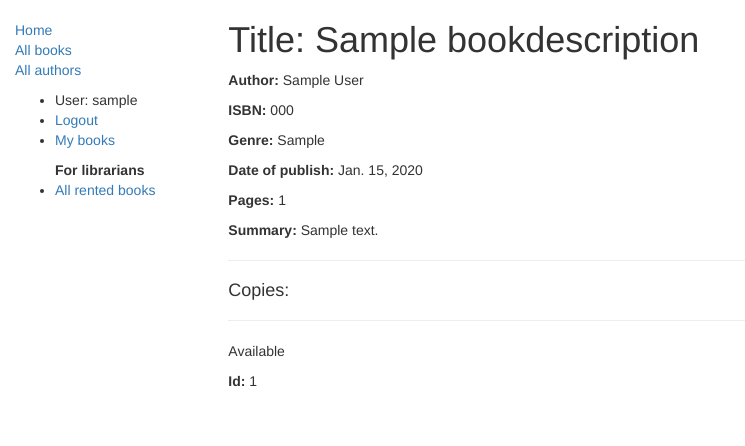
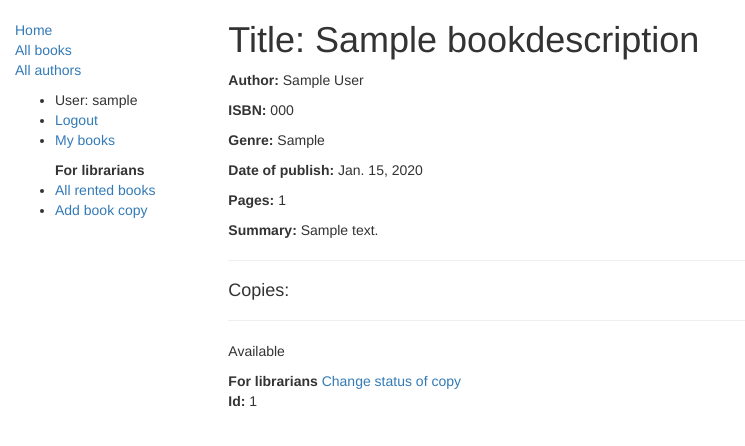
Before and after one commit to Andrey5597/Library, a Django app: page /library/book/1 in a window 1280 px wide. Shown: the top 446 px of the page, without its empty margins (0-745 px from the left). Run offline with Django 3.2, Linux system fonts and the light colour scheme; a user stored in the database is signed in; tables that the repository leaves empty hold one stand-in row (values such as "Sample post"); some libraries are stand-ins or nearby versions.

Commit message:
Added forms for librarians to update the copy status and create new ones.

```diff
--- a/library/models.py
+++ b/library/models.py
@@ -75,3 +75,6 @@ class BookInstance(models.Model):
 
     def __str__(self):
         return self.book.book_title
+
+    def get_absolute_url(self):
+        return reverse('copy_update', args=[str(self.pk)])
--- a/library/templates/base_generic.html
+++ b/library/templates/base_generic.html
@@ -31,24 +31,16 @@
    {% else %}
      <li><a href="{% url 'login'%}?next={{request.path}}">Login</a></li>
    {% endif %}
-
   </ul>
 
   <ul>
     {% if perms.library.can_see_all_rented_books %}
       <b> For librarians </b>
       <li><a href="{% url 'rented-books' %}">All rented books</a></li>
+      <li><a href="{% url 'copy_create' %}">Add book copy</a></li>
     {% endif %}
   </ul>
-
-{% endblock %}
+     {% endblock %}
   </div>
   <div class="col-sm-10 ">
   {% block content %}{% endblock %}
-
-  </div>
-</div>
-
-</div>
-</body>
-</html>
--- a/library/templates/library/book_info.html
+++ b/library/templates/library/book_info.html
@@ -15,6 +15,11 @@
     {% for copy in BookDescription.bookinstance_set.all %}
         <hr>
         <p>{{ copy.get_status_display }}</p>
+        {% if perms.library.can_see_all_rented_books %}
+      <b> For librarians </b>
+      <a href="{{ copy.get_absolute_url  }}"> Change status of copy </a>
+    {% endif %}
+
       {% if copy.status != 'a' %}
         <p><strong>Due to be returned:</strong> {{copy.due_back}}</p>
       {% endif %}
--- a/library/urls.py
+++ b/library/urls.py
@@ -8,4 +8,7 @@ urlpatterns = [
     path('authors/', views.AuthorListView.as_view(), name='authors'),
     path('mybooks/', views.BooksRentedByUserListView.as_view(), name='my-rented'),
     path('rentedbooks/', views.BooksRentedByUsersListView.as_view(), name='rented-books'),
+    path('copy/create/', views.BookInstanceCreate.as_view(), name='copy_create'),
+    path('copy/<int:pk>/update/', views.BookInstanceUpdate.as_view(), name='copy_update'),
+
 ]
--- a/library/views.py
+++ b/library/views.py
@@ -3,7 +3,8 @@ from library.models import Book, BookInstance, BookDescription, BookSummary, Boo
 from django.views import generic
 from django.contrib.auth.mixins import LoginRequiredMixin
 from django.contrib.auth.mixins import PermissionRequiredMixin
-
+from django.views.generic.edit import CreateView, UpdateView
+from django.urls import reverse_lazy
 
 def home(request):
     num_visits = request.session.get('num_visits', 0)
@@ -68,9 +69,8 @@ class BooksRentedByUserListView(LoginRequiredMixin, generic.ListView):
     context_object_name = 'rent_list'
 
     def get_queryset(self):
-        '''select * from library_BookInstance inner join auth_user on library_BookInstance.rent_id=auth_user.id
-        where library_BookInstance.status='o' order by due_back
-        '''
+        ''' select * from library_BookInstance inner join auth_user on library_BookInstance.rent_id=auth_user.id
+        where library_BookInstance.status='o' order by due_back '''
         return BookInstance.objects.filter(rent=self.request.user.id).filter(status__exact='o').order_by('due_back')
 
 
@@ -83,3 +83,15 @@ class BooksRentedByUsersListView(PermissionRequiredMixin, generic.ListView):
     def get_queryset(self):
         """select * from library_BookInstance where status='o' order by due_back;"""
         return BookInstance.objects.filter(status__exact='o').order_by('due_back')
+
+
+class BookInstanceCreate(CreateView):
+    model = BookInstance
+    fields = '__all__'
+    success_url = reverse_lazy('books')
+
+
+class BookInstanceUpdate(UpdateView):
+    model = BookInstance
+    fields = ['book', 'due_back', 'status', 'rent']
+    success_url = reverse_lazy('books')
```
